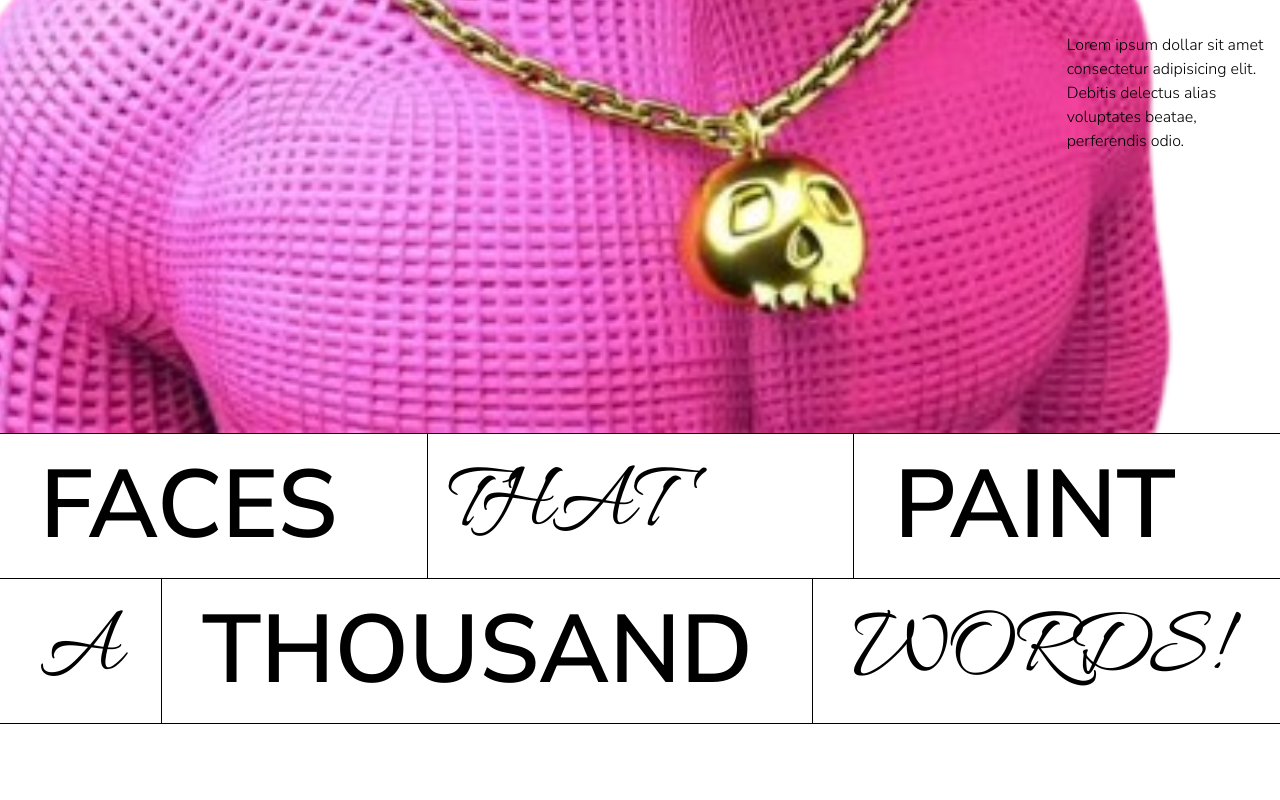
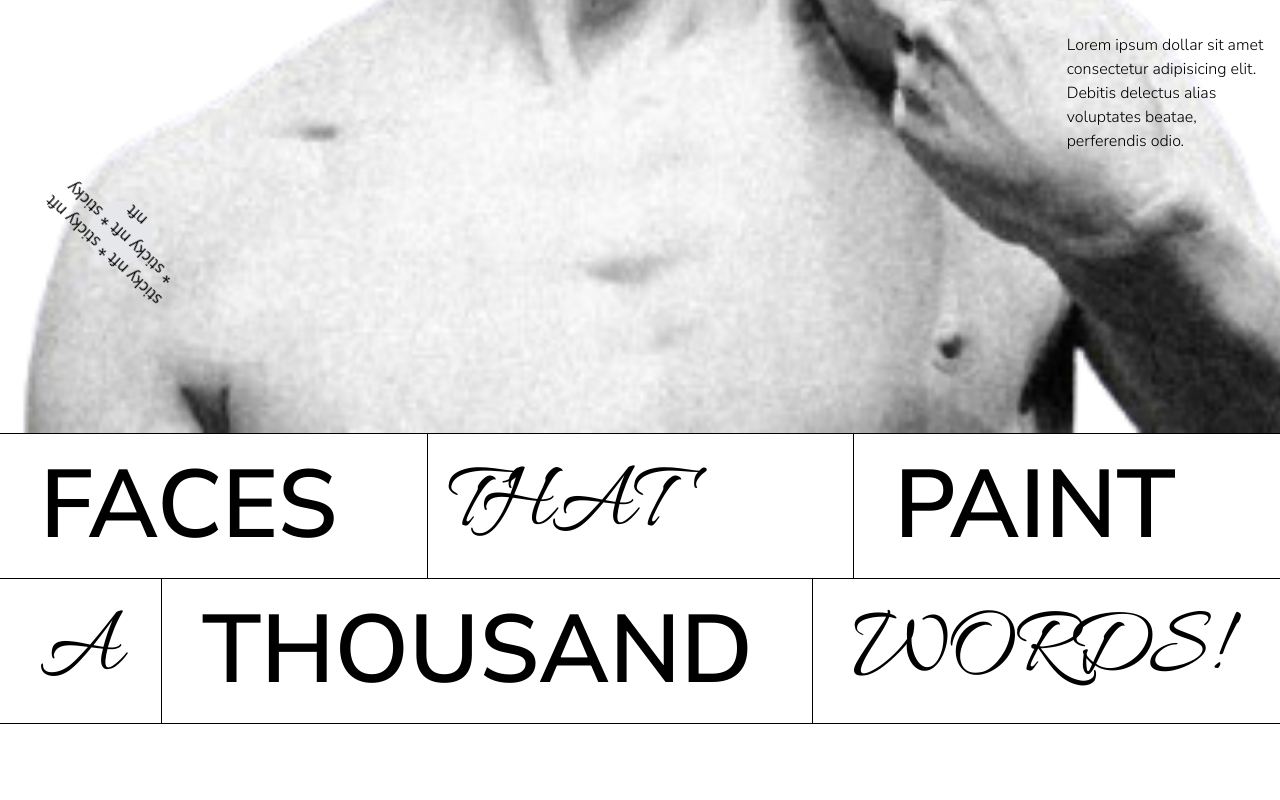
Before and after one commit to Baah-Danso-Kenneth/celo-bootCamp-nft-project, a Next.js app in the folder frontend/: page / in a window 1280 px wide. Shown: the part 920-1720 px from the top of the page. Built offline with nearby package versions, Linux system fonts and the light colour scheme; a web font is replaced by a local one.

Commit message:
Circular components create dynamically

```diff
--- a/frontend/src/components/sections/landingPage/bannerPage.tsx
+++ b/frontend/src/components/sections/landingPage/bannerPage.tsx
@@ -1,4 +1,6 @@
+import CircleWithText from "@/components/shared/circle_rotate";
 import Image from "next/image";
+import age from '../../../../public/images/base2_nft.png'
 
 function BannerPage() {
   return (
@@ -24,7 +26,7 @@ function BannerPage() {
 
         <div className=" w-screen h-screen">
               <Image
-               src="/images/base_nft.png"
+               src="/images/base2_nft.png"
                 alt="hulio"
                 layout="fill"
                  objectFit="cover"
@@ -39,6 +41,11 @@ function BannerPage() {
         </div>
 
       </div>
+
+      <div className="absolute md:top-[70rem] md:left-10">
+        <CircleWithText text="sticky nft * sticky nft * sticky nft * sticky nft" image={age}/>
+      </div>
+
     </div>
   );
 }
```
